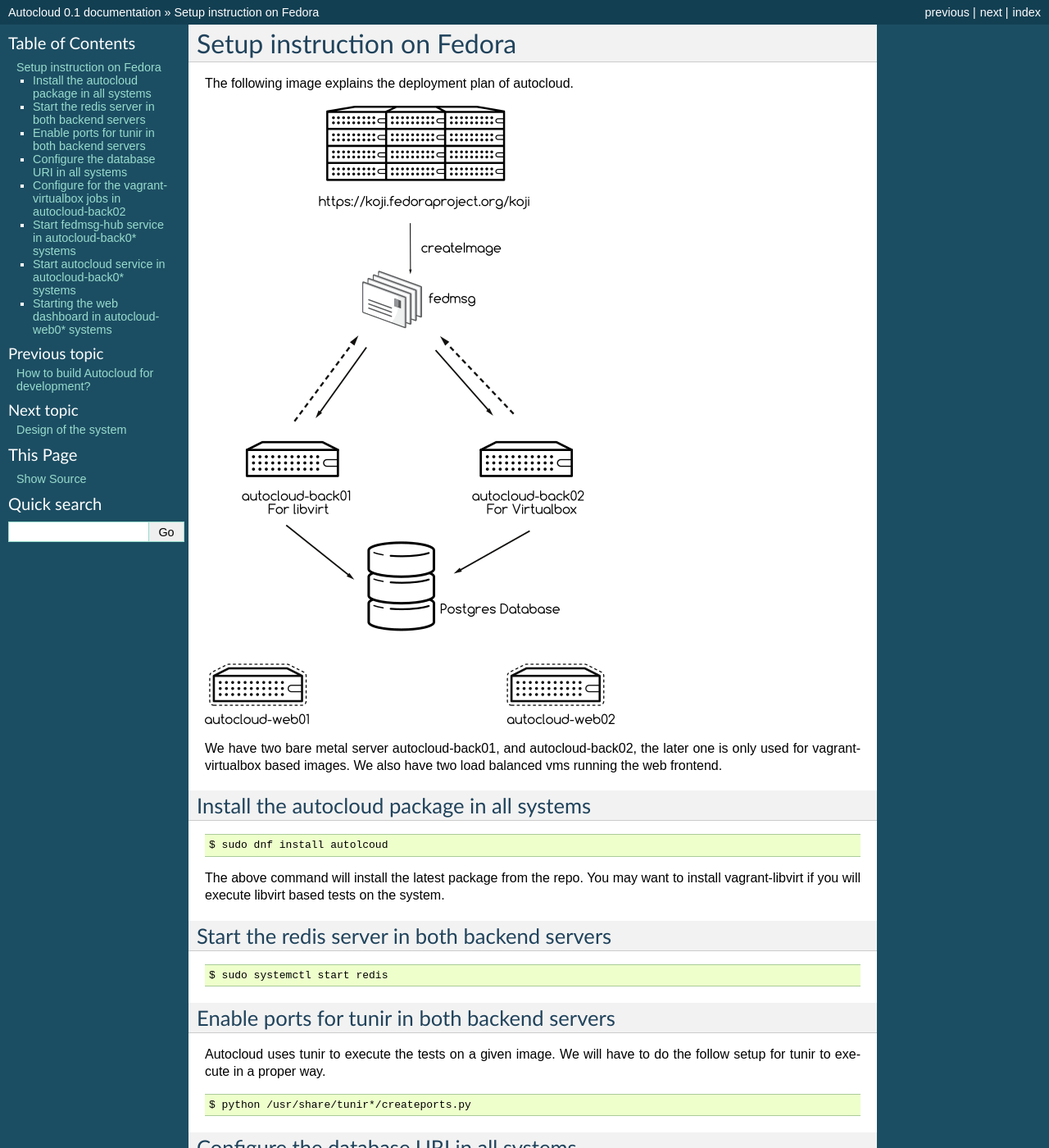
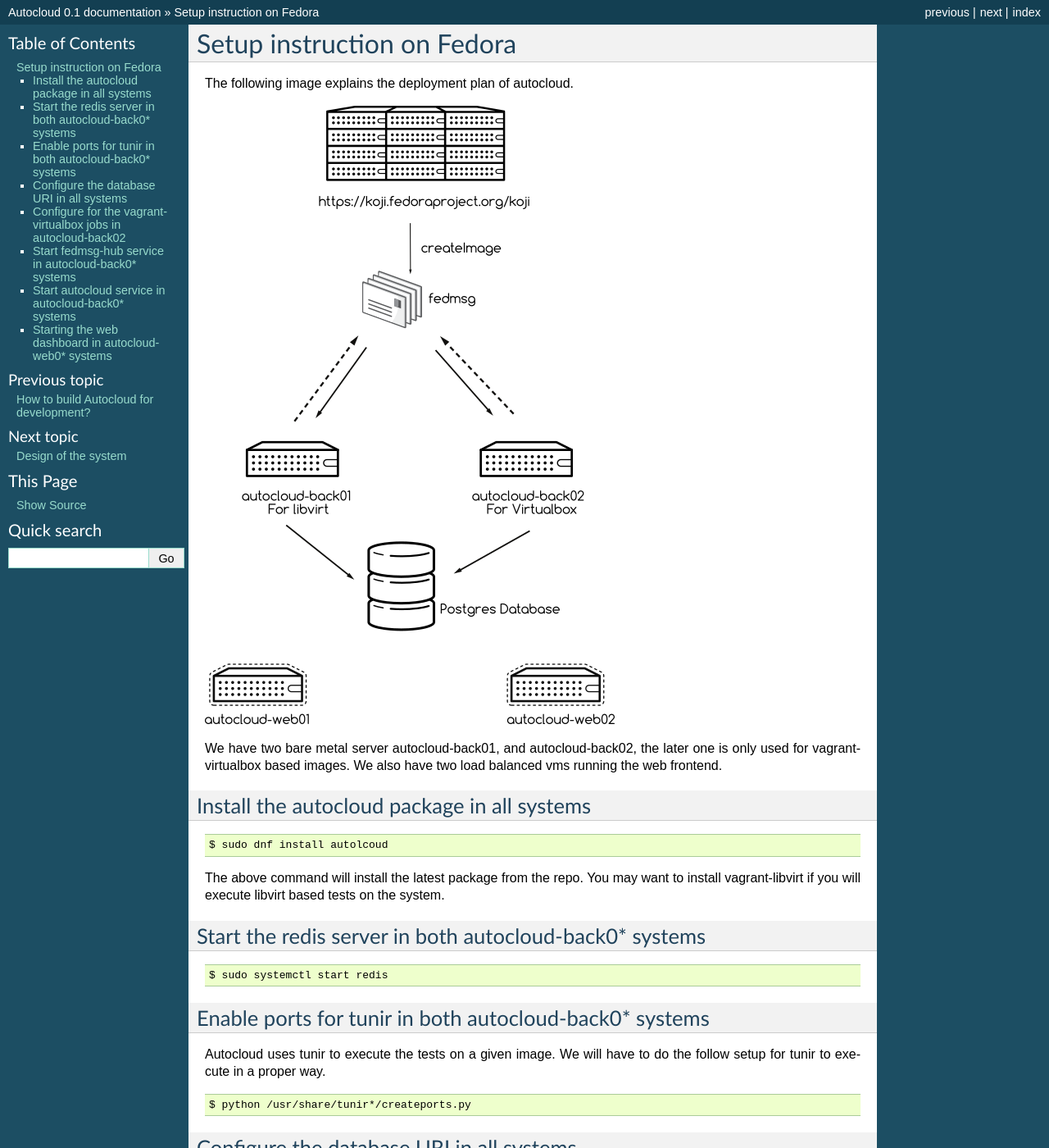
Before and after one commit to kushaldas/autocloud, a Sphinx documentation site: the page built from docs/setup.rst, in a window 1280 px wide and 1400 px high. Shown: the whole window at 82% size. Built offline with Sphinx 7.4.7, drawn with Linux system fonts in a browser that asks for light colours.

Commit message:
More names of the servers in setup doc.

```diff
--- a/docs/setup.rst
+++ b/docs/setup.rst
@@ -20,16 +20,16 @@ The above command will install the latest package from the repo. You may want to
 vagrant-libvirt if you will execute libvirt based tests on the system.
 
 
-Start the redis server in both backend servers
-------------------------------------------------
+Start the redis server in both autocloud-back0* systems
+-------------------------------------------------------
 
 ::
 
     $ sudo systemctl start redis
 
 
-Enable ports for tunir in both backend servers
------------------------------------------------
+Enable ports for tunir in both autocloud-back0* systems
+--------------------------------------------------------
 
 Autocloud uses tunir to execute the tests on a given image. We will have to do the follow setup for tunir
 to execute in a proper way.
```
